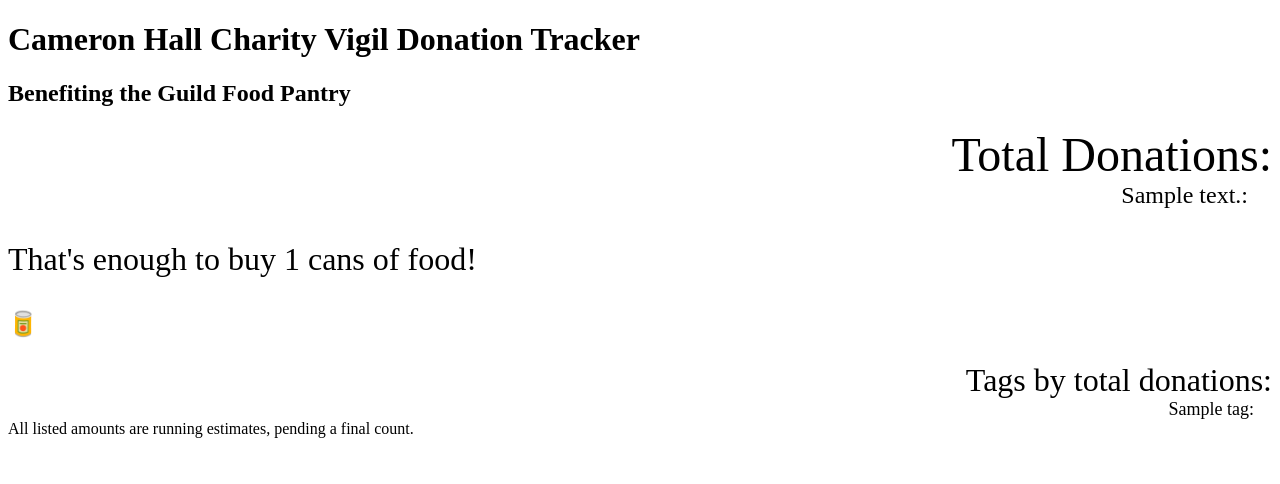
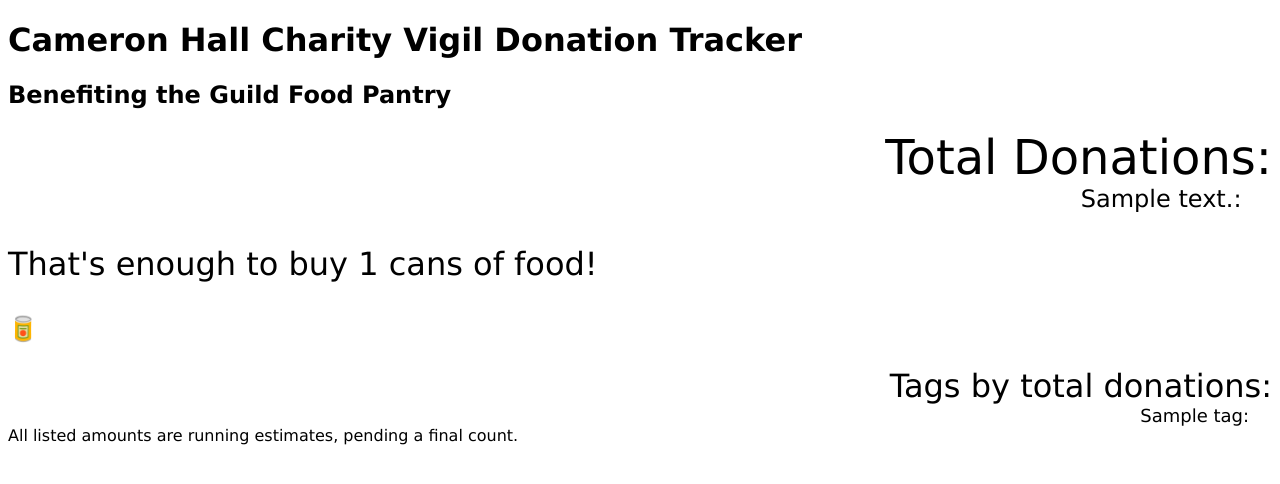
Before and after one commit to gozzarda/donation-tracker, a Python web app: template app/templates/index.html in a window 1280 px wide. Shown: the top 484 px of the page. Run offline with Jinja, Linux system fonts and the light colour scheme; the template is opened without the code that fills it: most values are stand-ins (such as "Sample title", 1, 10 or a date in 2020).

Commit message:
Set font to Verdana

```diff
--- a/app/templates/base.html
+++ b/app/templates/base.html
@@ -8,6 +8,12 @@
     <meta name="author" content="">
 
     <title>Cameron Hall Charity Vigil Donation Tracker</title>
+
+    <style>
+      body {
+        font-family: Verdana, Geneva, sans-serif;
+      }
+    </style>
   </head>
 
   <body>
```
